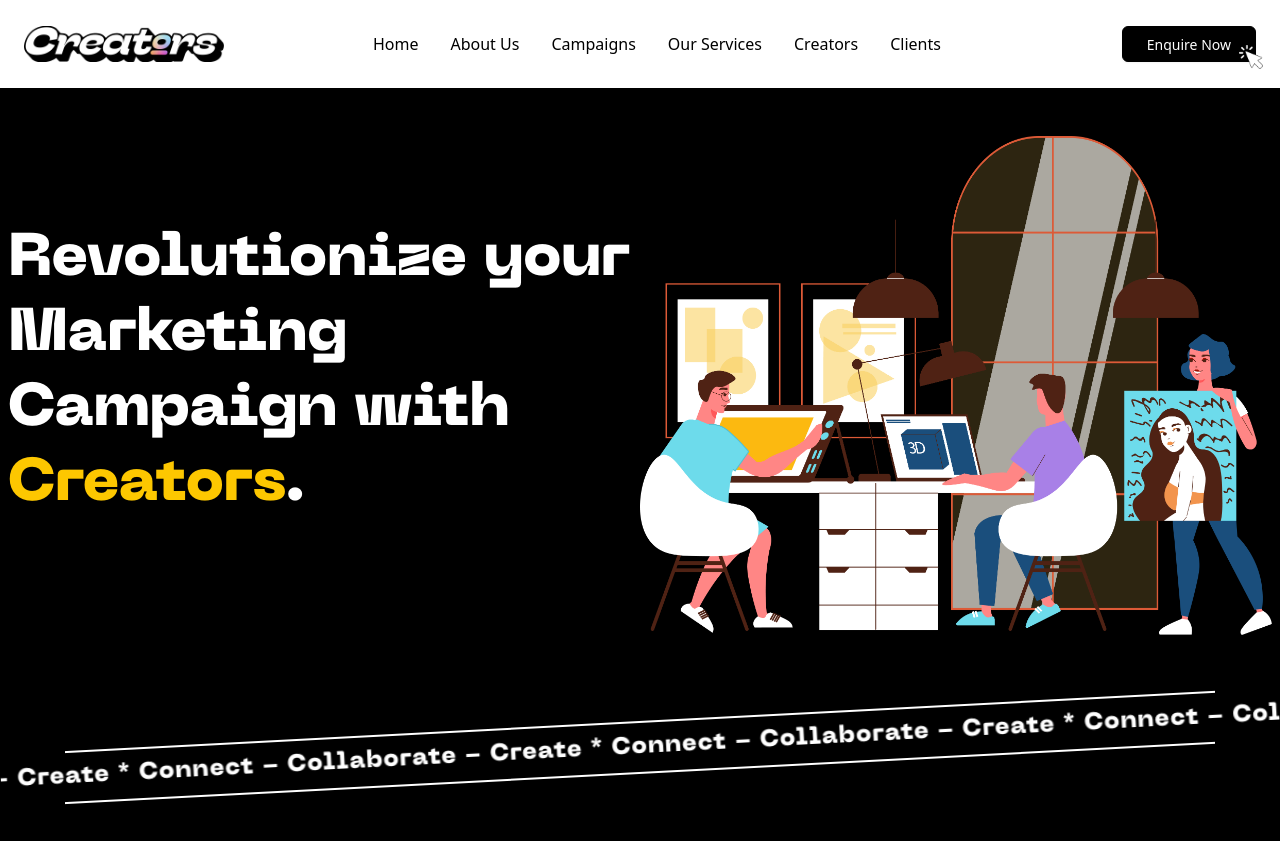
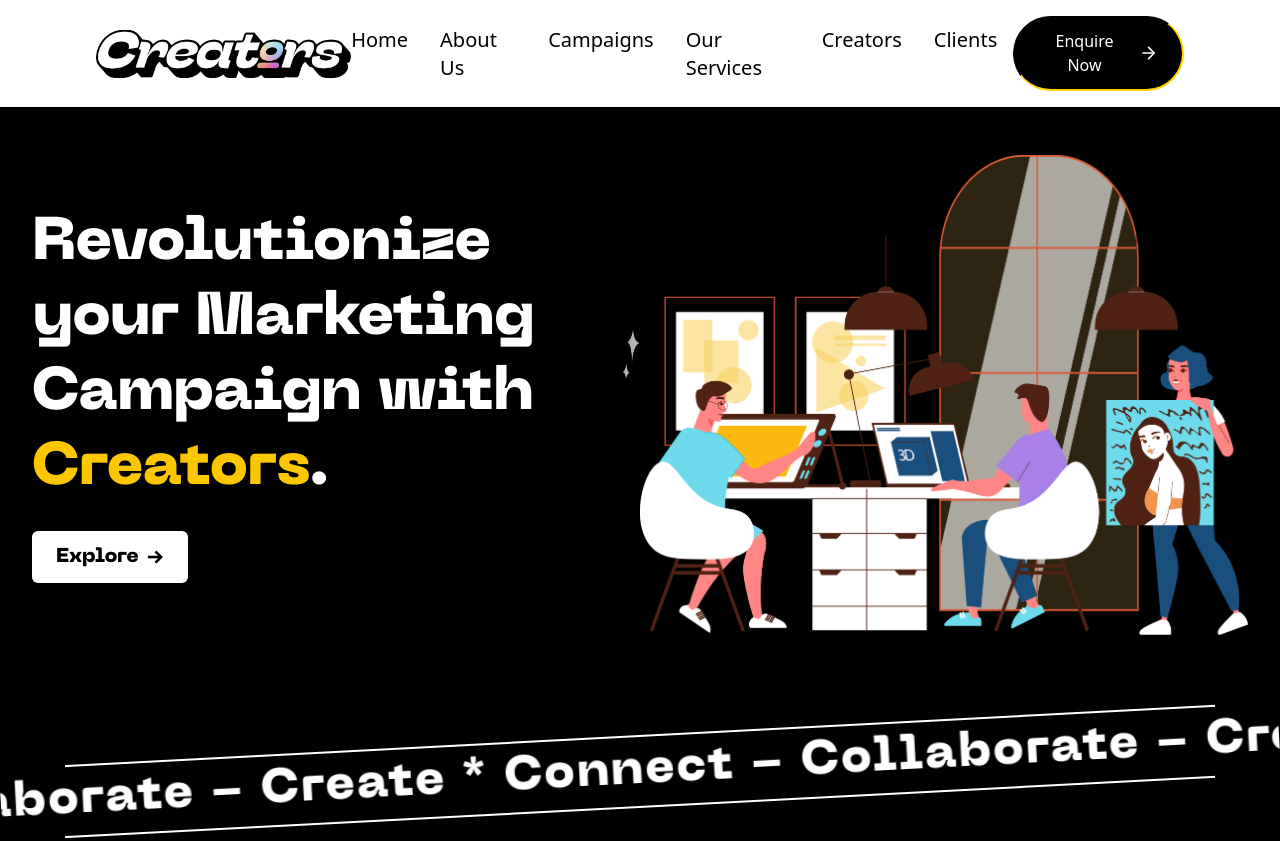
Before and after one commit to samitelitceler/creatorsWebsite, a Next.js app: page / in a window 1280 px wide. Shown: the top 841 px of the page. Built offline with nearby package versions, Linux system fonts and the light colour scheme.

Commit message:
changes in creators

```diff
--- a/app/globals.css
+++ b/app/globals.css
@@ -18,8 +18,8 @@
 
   .animate-scroll {
     display: inline-block;
-    animation: scroll 20s linear infinite;
-    padding-right: 50px;
+    animation: scroll 30s linear infinite; /* Slower scroll */
+    padding-right: 4rem; /* Space between repeats */
   }
   @keyframes fadeInUp {
     from {
--- a/app/page.tsx
+++ b/app/page.tsx
@@ -286,20 +286,48 @@
 
       {/* Hero Section */}
       <ScrollAnimation>
-        <section className={`${neueMachina.className} flex flex-col md:flex-row items-center justify-between px-2 py-12 max-w-7xl mx-auto`}>
+        <section className={`${neueMachina.className} flex flex-col md:flex-row items-center justify-between py-8 sm:py-12 max-w-7xl mx-auto w-full px-4 sm:px-8`}>
+          {/* Text and star icon */}
           <motion.div
             initial={{ opacity: 0, x: -50 }}
             animate={{ opacity: 1, x: 0 }}
             transition={{ duration: 0.5 }}
-            className="w-full md:w-1/2"
+            className="w-full md:w-1/2 flex flex-col items-center md:items-start"
           >
-            <h1 className="text-4xl md:text-6xl mb-6 leading-tight">
-              Revolutionize your Marketing Campaign with{" "}
-              <span className="text-yellow-400">Creators</span>.
-            </h1>
+            <div className="flex items-center gap-3 sm:gap-4 mb-4 sm:mb-6">
+              <h1 className="text-2xl sm:text-4xl md:text-5xl lg:text-6xl font-bold leading-tight text-center md:text-left">
+                Revolutionize your Marketing Campaign with{" "}
+                <span className="text-yellow-400">Creators</span>.
+              </h1>
+              <motion.div
+                animate={{
+                  opacity: [1, 0.7, 1],
+                }}
+                transition={{
+                  duration: 2,
+                  repeat: Infinity,
+                  ease: "easeInOut"
+                }}
+                className="mb-1"
+              >
+                <Image
+                  src="/images/starIcon.png"
+                  alt="Decorative Stars"
+                  width={40}
+                  height={40}
+                  className="w-8 h-8 sm:w-10 sm:h-10 md:w-14 md:h-14"
+                />
+              </motion.div>
+            </div>
+
+            <button className="bg-white text-black px-6 py-3 rounded-md cursor-pointer flex items-center justify-center gap-2 text-base sm:text-lg md:text-xl transition-transform duration-300 hover:bg-white hover:text-black hover:scale-105">
+              Explore <span className="text-xl">→</span>
+            </button>
           </motion.div>
+
+          {/* Image on the right (on desktop), below on mobile */}
           <motion.div
-            className="w-full md:w-1/2 mt-10 md:mt-0"
+            className="w-full md:w-1/2 flex justify-center md:justify-end mt-8 md:mt-0"
             initial={{ opacity: 0, x: 50 }}
             animate={{ opacity: 1, x: 0 }}
             transition={{ duration: 0.5 }}
@@ -309,7 +337,8 @@
               alt="Creators Workspace Illustration"
               width={700}
               height={500}
-              className="object-contain"
+              className="object-contain w-full max-w-[400px] md:max-w-[500px] lg:max-w-[700px]"
+              priority
             />
           </motion.div>
         </section>
@@ -339,7 +368,7 @@
           }}
         />
         {/* Tilted text */}
-        <div className={`${neueMachina.className} text-white text-sm md:text-lg lg:text-2xl font-clash-display font-bold tracking-wider text-center transform -rotate-3 overflow-hidden`}>
+        <div className={`${neueMachina.className} text-white text-2xl md:text-4xl lg:text-5xl font-clash-display font-bold tracking-wider text-center transform -rotate-3 overflow-hidden py-4`}>
           <div className="relative flex">
             <div className="whitespace-nowrap animate-scroll">
               Connect - Collaborate - Create * Connect - Collaborate - Create * Connect - Collaborate - Create * Connect - Collaborate - Create *
@@ -354,7 +383,7 @@
 
       {/* Ecosystem Section */}
       <ScrollAnimation>
-        <section id="about" className="relative w-full md:min-h-screen py-10 md:py-20 px-4 flex items-center justify-center">
+        <section id="about" className="relative w-full md:min-h-screen py-10 md:py-12 px-4 flex items-center justify-center">
           {/* Smiley Emoji with floating animation */}
           <motion.div
             className="absolute top-4 left-4 sm:top-10 sm:left-10"
@@ -485,7 +514,7 @@
 
       {/* Services Section */}
       <ScrollAnimation>
-        <section id="services" className="w-full py-20 px-4 bg-black">
+        <section id="services" className="w-full py-12 px-4 bg-black">
           <div className="max-w-7xl mx-auto">
             {/* Heading */}
             <div className="flex flex-col md:flex-row items-center justify-center gap-4 md:gap-8 mb-12 text-center md:text-left">
@@ -723,7 +752,7 @@
 
       {/* Creator Family Section */}
       <ScrollAnimation>
-        <section id="creators" className="w-full py-20 px-4 bg-black overflow-hidden">
+        <section id="creators" className="w-full py-12 px-4 bg-black overflow-hidden">
           <div className="max-w-7xl mx-auto">
             {/* Header with Emoji */}
             <div className="flex flex-col md:flex-row items-center justify-center gap-8 mb-12 text-center md:text-left">
@@ -738,6 +767,11 @@
                 Our Creator Family
               </h2>
             </div>
+
+            <p className="text-white text-center md:text-center text-base sm:text-lg max-w-2xl mx-auto mt-2 mb-8">
+              Meet the vibrant creators who inspire, entertain, and connect with millions everyday.
+              Together, we celebrate creativity and the power of authentic storytelling.
+            </p>
 
             {/* Creators Grid with Animation */}
             <div className="relative w-[100vw] left-[50%] right-[50%] ml-[-50vw] mr-[-50vw] overflow-hidden">
@@ -789,7 +823,7 @@
 
 
       {/* Join Creator Family Section */}
-      <section className="w-full py-20 px-4 bg-black overflow-hidden">
+      <section className="w-full py-12 px-4 bg-black overflow-hidden">
         <div className="max-w-7xl mx-auto">
           {/* Header */}
           <h2 className={`${neueMachina.className} text-3xl sm:text-4xl md:text-6xl text-center mb-10 md:mb-16`}>
@@ -856,13 +890,13 @@
           <div className="w-full h-[10px] bg-[#FFC057] mb-12 sm:mb-20"></div>
 
           {/* Platforms Section */}
-          <div className="flex flex-col md:flex-row items-start md:items-center md:py-12 gap-6 sm:gap-8 mb-12 sm:mb-20">
+          <div className="flex flex-col md:flex-row items-center md:items-center md:py-12 gap-6 sm:gap-8 mb-12 sm:mb-20">
             <h2 className={`${neueMachina.className} text-3xl sm:text-4xl md:text-6xl text-white whitespace-nowrap`}>
               4+ Platforms
             </h2>
 
             {/* Platform Icons */}
-            <div className="grid grid-cols-2 sm:grid-cols-4 md:flex items-center gap-6 sm:gap-8">
+            <div className="grid grid-cols-4 md:flex items-center gap-6 sm:gap-8">
               {platforms.map((platform, index) => (
                 <div key={index} className="w-12 h-12 sm:w-14 sm:h-14 md:w-16 md:h-16">
                   <Image
@@ -889,7 +923,7 @@
           </div>
 
           {/* Languages Section */}
-          <div className="flex flex-col md:flex-row items-start md:items-center gap-6 sm:gap-8 text-center md:text-left">
+          <div className="flex flex-col md:flex-row items-center md:items-center gap-6 sm:gap-8 text-center md:text-left">
             <h2 className={`${neueMachina.className} text-3xl sm:text-4xl md:text-6xl text-white whitespace-nowrap`}>
               6+ Languages
             </h2>
@@ -910,10 +944,10 @@
         </div>
       </section>
 
-      {/* Our Collaborations Section */}
+      {/* Let's Connect Section */}
       <section
         id="collaborations"
-        className="w-full bg-black py-20 px-4 overflow-hidden"
+        className="w-full bg-black py-12 px-4 overflow-hidden"
         style={{
           backgroundImage: 'url("/images/bgCollaborate.svg.png")',
           backgroundRepeat: 'repeat',
@@ -957,32 +991,60 @@
 
         {/* Let's Connect Section */}
         <div className="max-w-7xl mx-auto mt-24 sm:mt-32 mb-24 sm:mb-32">
-          <h2 className={`${neueMachina.className} text-4xl sm:text-5xl md:text-6xl text-center mb-12 sm:mb-24`}>
+          <h2 className={`${neueMachina.className} text-4xl sm:text-5xl md:text-6xl text-center mb-4 sm:mb-6`}>
             Let&apos;s Connect
           </h2>
+          {/* Subheading */}
+          <p className="text-center text-lg sm:text-xl text-white/80 mb-12">
+            Reach out to us through any of the following ways!
+          </p>
 
           {/* Contact Information */}
-          <div className="flex flex-col md:flex-row items-center justify-center gap-8 sm:gap-12">
+          <div className="flex flex-col md:flex-row items-center justify-center gap-4 sm:gap-6 min-w-0 overflow-x-auto w-full">
             {/* Phone Number */}
-            <div className="flex cursor-pointer items-center gap-4 sm:gap-6 bg-[#6DDBEB] rounded-full px-8 sm:px-12 py-4 sm:py-6 w-full md:w-auto hover:opacity-90 transition-all duration-300 text-center">
+            <div className="w-full md:flex-1 flex cursor-pointer items-center justify-center gap-3 bg-[#6DDBEB] rounded-full px-4 sm:px-8 py-3 sm:py-4 min-w-0 hover:opacity-90 transition-all duration-300 text-center">
               <svg width="24" height="24" viewBox="0 0 24 24" fill="none">
                 <path d="M20 10.999H22C22 5.869 18.127 2 13 2V4C17.024 4 20 6.975 20 10.999Z" fill="black" />
                 <path d="M13 8C15.103 8 17 9.897 17 12H19C19 8.795 16.206 6 13 6V8ZM16.422 13.443C16.2298 13.2683 15.9773 13.1752 15.7178 13.1832C15.4582 13.1912 15.212 13.2998 15.031 13.486L12.638 15.947C12.062 15.837 10.904 15.476 9.71198 14.287C8.51998 13.094 8.15898 11.933 8.05198 11.361L10.511 8.96698C10.6975 8.78612 10.8062 8.53982 10.8142 8.28007C10.8222 8.02032 10.7289 7.76773 10.554 7.57598L6.85898 3.51298C6.68402 3.32165 6.44086 3.20265 6.18113 3.18133C5.92139 3.16001 5.66263 3.23829 5.45798 3.40098L3.29798 5.28698C3.12509 5.46051 3.0222 5.69145 3.00798 5.93598C2.99198 6.18698 2.70698 12.108 7.29898 16.702C11.305 20.707 16.323 21 17.705 21C17.907 21 18.031 20.994 18.064 20.992C18.3085 20.9783 18.5393 20.8747 18.712 20.701L20.598 18.541C20.7608 18.3362 20.8391 18.0772 20.8177 17.8173C20.7963 17.5574 20.6771 17.3142 20.485 17.139L16.422 13.443Z" fill="black" />
               </svg>
-              <a href="tel:+919190898768401">
-                <span className={`${neueMachina.className} text-lg sm:text-2xl text-black`}>+91 91908 98768 401</span>
+              <a href="tel:+919190898768401" className="whitespace-nowrap">
+                <span className={`${neueMachina.className} text-base sm:text-lg md:text-xl text-black font-bold`}>
+                  +91 91908 98768 401
+                </span>
               </a>
             </div>
 
+            {/* WhatsApp Button */}
+            <a
+              href="https://wa.me/919190898768401"
+              target="_blank"
+              rel="noopener noreferrer"
+              className="w-full md:flex-1 flex items-center justify-center gap-3 bg-[#25D366] rounded-full px-4 sm:px-8 py-3 sm:py-4 min-w-0 hover:opacity-90 transition-all duration-300 text-black font-semibold text-center"
+            >
+              <svg width="24" height="24" viewBox="0 0 24 24" fill="none">
+                <path d="M12 2C6.477 2 2 6.477 2 12c0 1.989.583 3.838 1.583 5.393L2 22l4.707-1.561A9.953 9.953 0 0 0 12 22c5.523 0 10-4.477 10-10S17.523 2 12 2zm0 18c-1.657 0-3.216-.506-4.5-1.367l-.32-.21-2.8.927.927-2.8-.21-.32A7.963 7.963 0 0 1 4 12c0-4.418 3.582-8 8-8s8 3.582 8 8-3.582 8-8 8zm4.29-5.709c-.197-.099-1.17-.578-1.351-.644-.181-.066-.313-.099-.444.099-.13.197-.508.644-.623.777-.115.132-.23.148-.427.05-.197-.099-.832-.307-1.586-.98-.587-.523-.983-1.17-1.099-1.367-.115-.197-.012-.303.087-.401.089-.088.197-.23.296-.345.099-.115.132-.197.197-.329.066-.132.033-.247-.016-.346-.049-.099-.444-1.073-.608-1.47-.16-.384-.323-.332-.444-.338-.115-.006-.247-.007-.38-.007-.132 0-.346.049-.527.247-.181.197-.693.678-.693 1.654 0 .976.71 1.92.81 2.053.099.132 1.397 2.137 3.393 2.914.475.164.844.262 1.133.336.476.121.91.104 1.253.063.382-.045 1.17-.478 1.336-.94.165-.462.165-.857.115-.94-.049-.082-.18-.132-.377-.23z" fill="#fff"/>
+              </svg>
+              <span className={`${neueMachina.className} text-base sm:text-lg md:text-xl`}>WhatsApp</span>
+            </a>
 
             {/* Email */}
-            <div className="flex cursor-pointer items-center gap-4 sm:gap-6 bg-[#6DDBEB] rounded-full px-8 sm:px-12 py-4 sm:py-6 w-full md:w-auto hover:opacity-90 transition-all duration-300 text-center">
+            <div className="w-full md:flex-1 flex cursor-pointer items-center justify-center gap-3 bg-[#6DDBEB] rounded-full px-4 sm:px-8 py-3 sm:py-4 min-w-0 hover:opacity-90 transition-all duration-300 text-center">
               <svg width="24" height="24" viewBox="0 0 24 24" fill="none">
                 <path d="M20 4H4C2.9 4 2.01 4.9 2.01 6L2 18C2 19.1 2.9 20 4 20H20C21.1 20 22 19.1 22 18V6C22 4.9 21.1 4 20 4ZM20 8L12 13L4 8V6L12 11L20 6V8Z" fill="black" />
               </svg>
-              <a href="mailto:Brands@affix.com">
-                <span className={`${neueMachina.className} text-lg sm:text-2xl text-black`}>Brands@affix.com</span>
+              <a href="mailto:Brands@affix.com" className="whitespace-nowrap">
+                <span className={`${neueMachina.className} text-base sm:text-lg md:text-xl text-black font-bold`}>
+                  Brands@affix.com
+                </span>
               </a>
+            </div>
+
+            {/* Location */}
+            <div className="w-full md:flex-1 flex items-center justify-center gap-3 bg-[#6DDBEB] rounded-full px-4 sm:px-8 py-3 sm:py-4 min-w-0 text-black font-semibold text-center">
+              <svg width="24" height="24" viewBox="0 0 24 24" fill="none">
+                <path d="M12 2C8.13 2 5 5.13 5 9c0 5.25 7 13 7 13s7-7.75 7-13c0-3.87-3.13-7-7-7zm0 9.5A2.5 2.5 0 1 1 12 6a2.5 2.5 0 0 1 0 5.5z" fill="black"/>
+              </svg>
+              <span className={`${neueMachina.className} text-base sm:text-lg md:text-xl`}>Hyderabad</span>
             </div>
           </div>
         </div>
--- a/components/navbar/Navbar.tsx
+++ b/components/navbar/Navbar.tsx
@@ -1,5 +1,5 @@
 "use client";
-import { Menu, X } from "lucide-react";
+import { Menu, X, ArrowRight } from "lucide-react";
 import { Button } from "../ui/button";
 import Image from "next/image";
 import { useState, useEffect } from "react";
@@ -11,16 +11,16 @@
   // Disable scrolling when menu is open
   useEffect(() => {
     if (isMenuOpen) {
-      document.body.style.overflow = "hidden"; // Prevent scrolling
+      document.body.style.overflow = "hidden";
     } else {
-      document.body.style.overflow = "auto"; // Restore scrolling
+      document.body.style.overflow = "auto";
     }
   }, [isMenuOpen]);
 
   // Close menu when clicking outside
   useEffect(() => {
     const handleOutsideClick = (event: MouseEvent) => {
-      const target = event.target as HTMLElement; // Type assertion
+      const target = event.target as HTMLElement;
       if (target && !target.closest("#mobile-menu") && !target.closest("#menu-icon")) {
         setIsMenuOpen(false);
       }
@@ -31,40 +31,33 @@
 
   return (
     <div className="relative overflow-hidden">
-      <nav className="flex items-center justify-between px-6 py-4 bg-white shadow-md">
+      <nav className="flex items-center justify-between px-4 sm:px-8 md:px-16 lg:px-24 py-4 bg-white shadow-md">
         {/* Logo */}
         <div>
-          <Image src="/images/creatorsLogo.png" alt="Creators Logo" width={200} height={60} />
+          <Image src="/images/creatorsLogo.png" alt="Creators Logo" width={140} height={40} className="w-auto h-10 sm:h-12" />
         </div>
 
         {/* Desktop Menu */}
-        <div className="hidden md:flex space-x-8 text-black py-4 mr-8">
-          <Link href="/" className="hover:underline">Home</Link>
-          <a href="#about" className="hover:underline">About Us</a>
-          <a href="#campaigns" className="hover:underline">Campaigns</a>
-          <a href="#services" className="hover:underline">Our Services</a>
-          <a href="#creators" className="hover:underline">Creators</a>
-          <a href="#clients" className="hover:underline">Clients</a>
+        <div className="hidden md:flex space-x-4 lg:space-x-8 text-black py-2 mr-2 ml-auto">
+          <Link href="/" className="hover:underline text-base lg:text-xl font-normal">Home</Link>
+          <a href="#about" className="hover:underline text-base lg:text-xl font-normal">About Us</a>
+          <a href="#campaigns" className="hover:underline text-base lg:text-xl font-normal">Campaigns</a>
+          <a href="#services" className="hover:underline text-base lg:text-xl font-normal">Our Services</a>
+          <a href="#creators" className="hover:underline text-base lg:text-xl font-normal">Creators</a>
+          <a href="#clients" className="hover:underline text-base lg:text-xl font-normal">Clients</a>
         </div>
 
         {/* Enquire Button (Desktop) */}
-        <Button className="hidden md:block bg-black cursor-pointer hover:bg-yellow-400 hover:text-black text-white border border-[0.5px] border-black px-6 relative">
-          Enquire Now
-          <Image
-            src="/images/cursorBorderImage.png"
-            alt="Cursor"
-            width={24}
-            height={24}
-            className="absolute -bottom-2 -right-2"
-          />
-        </Button>
+        <button className="hidden md:flex items-center gap-2 rounded-full bg-black text-white border border-black px-4 lg:px-6 py-2 lg:py-3 font-medium transition-all duration-300 cursor-pointer hover:scale-105 hover:bg-yellow-400 hover:text-black border-b-2 border-r-2 border-b-[#FDD300] border-r-[#FDD300] ml-2">
+          Enquire Now <ArrowRight className="w-5 h-5" />
+        </button>
 
         {/* Mobile Menu Button */}
         <div className="md:hidden">
           {isMenuOpen ? (
-            <X id="menu-icon" onClick={() => setIsMenuOpen(false)} className="cursor-pointer text-black" />
+            <X id="menu-icon" onClick={() => setIsMenuOpen(false)} className="cursor-pointer text-black w-8 h-8" />
           ) : (
-            <Menu id="menu-icon" onClick={() => setIsMenuOpen(true)} className="cursor-pointer text-black" />
+            <Menu id="menu-icon" onClick={() => setIsMenuOpen(true)} className="cursor-pointer text-black w-8 h-8" />
           )}
         </div>
       </nav>
@@ -72,24 +65,25 @@
       {/* Mobile Menu */}
       <div
         id="mobile-menu"
-        className={`md:hidden fixed top-0 left-0 w-full h-screen bg-white px-4 text-black flex flex-col items-left space-y-6 py-4 transform ${
+        className={`md:hidden fixed top-0 left-0 w-full h-screen bg-white px-4 text-black flex flex-col items-end space-y-6 py-4 transform ${
           isMenuOpen ? "translate-x-0" : "-translate-x-full"
         } transition-transform duration-300 ease-in-out z-50`}
       >
-           <div className="flex items-center w-full justify-between px-4">
-          <Image src="/images/creatorsLogo.png" alt="Creators Logo" width={200} height={60} />
-         <X id="menu-icon" onClick={() => setIsMenuOpen(false)} className="cursor-pointer items-end text-black" />
+        <div className="flex items-center w-full justify-between px-2 sm:px-4">
+          <Image src="/images/creatorsLogo.png" alt="Creators Logo" width={140} height={40} className="w-auto h-10 sm:h-12" />
+          <X id="menu-icon" onClick={() => setIsMenuOpen(false)} className="cursor-pointer items-end text-black w-8 h-8" />
         </div>
 
-
-
-        <a href="#" className="hover:text-yellow-400 px-4 text-lg">Home</a>
-        <a href="#about" className="hover:text-yellow-400 px-4 text-lg">About Us</a>
-        <a href="#campaigns" className="hover:text-yellow-400 px-4 text-lg">Campaigns</a>
-        <a href="#services" className="hover:text-yellow-400 px-4 text-lg">Our Services</a>
-        <a href="#creators" className="hover:text-yellow-400 px-4 text-lg">Creators</a>
-        <a href="#clients" className="hover:text-yellow-400 px-4 text-lg">Clients</a>
-        <Button className="bg-yellow-400 w-1/2 text-black  px-8 py-2">Enquire Now</Button>
+        <a href="#" className="hover:text-yellow-400 px-4 text-lg sm:text-xl">Home</a>
+        <a href="#about" className="hover:text-yellow-400 px-4 text-lg sm:text-xl">About Us</a>
+        <a href="#campaigns" className="hover:text-yellow-400 px-4 text-lg sm:text-xl">Campaigns</a>
+        <a href="#services" className="hover:text-yellow-400 px-4 text-lg sm:text-xl">Our Services</a>
+        <a href="#creators" className="hover:text-yellow-400 px-4 text-lg sm:text-xl">Creators</a>
+        <a href="#clients" className="hover:text-yellow-400 px-4 text-lg sm:text-xl">Clients</a>
+        <Button className="flex items-center gap-2 rounded-full bg-black text-white border border-black px-6 py-3 font-medium transition-all duration-300 hover:bg-yellow-400 hover:text-black hover:scale-105 w-full sm:w-1/2 mx-auto mt-4">
+          <span>Enquire Now</span>
+          <ArrowRight />
+        </Button>
       </div>
     </div>
   );
```
